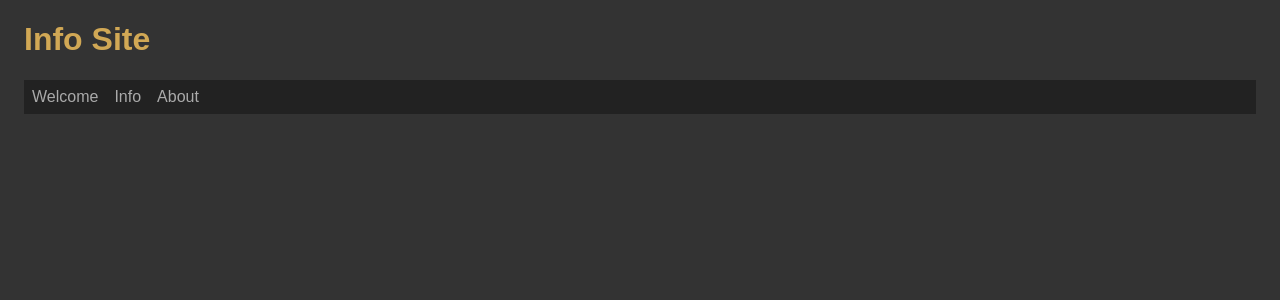
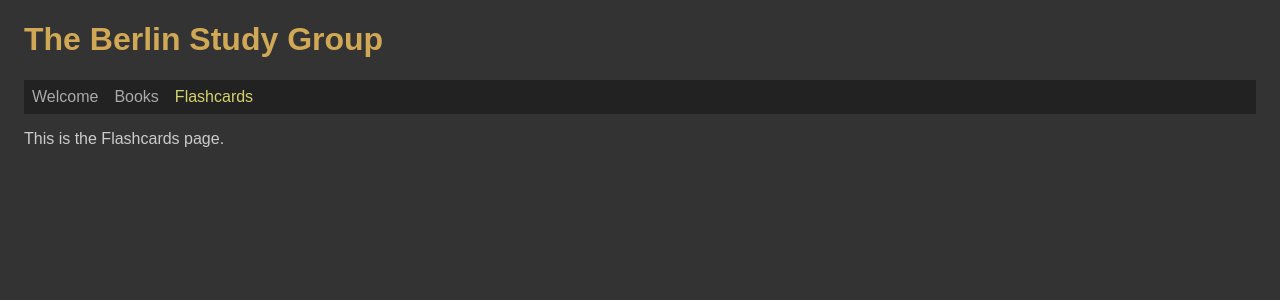
Before and after one commit to Galina-S/et-002-useContext, a React (Vite) app: page /flashcards in a window 1280 px wide. Shown: the top 300 px of the page. Built offline with nearby package versions, Linux system fonts and the light colour scheme.

Commit message:
Step 2 .1

```diff
--- a/index.html
+++ b/index.html
@@ -8,7 +8,7 @@
         href="/vite.svg" />
   <meta name="viewport"
         content="width=device-width, initial-scale=1.0" />
-  <title>Info Site</title>
+  <title>The Study Groupe</title>
   <style>
     body {
       background-color: #333;
@@ -19,7 +19,7 @@
 <body>
   <div id="root"></div>
   <script type="module"
-          src="/src/main.tsx"></script>
+          src="/src/main.jsx"></script>
 </body>
 
 </html>
--- /dev/null
+++ b/src/App.jsx
@@ -0,0 +1,30 @@
+import './App.scss';
+import { NavLink, Routes, Route, Navigate } from 'react-router-dom';
+import { PageWelcome } from './pages/PageWelcome';
+import { PageBooks } from './pages/PageBooks';
+import { PageFlashcards } from './pages/PageFlashcards';
+import { AppContext } from './AppContext';
+import { useContext } from 'react';
+
+function App() {
+	const {appTitle} = useContext(AppContext);
+	return (
+		<div className="App">
+			<h1>{appTitle}</h1>
+			<nav>
+				<NavLink to="/welcome">Welcome</NavLink>
+				<NavLink to="/books">Books</NavLink>
+				<NavLink to="/flashcards">Flashcards</NavLink>
+			</nav>
+
+			<Routes>
+				<Route path="/welcome" element={<PageWelcome />} />
+				<Route path="/books" element={<PageBooks />} />
+				<Route path="/flashcards" element={<PageFlashcards />} />
+				<Route path="/" element={<Navigate to="/welcome" replace />} />
+			</Routes>
+		</div>
+	);
+}
+
+export default App;
--- a/src/App.tsx
+++ /dev/null
@@ -1,27 +0,0 @@
-import './App.scss';
-import { NavLink, Routes, Route, Navigate } from 'react-router-dom';
-import { PageWelcome } from './pages/PageWelcome';
-import { PageInfo } from './pages/PageInfo';
-import { PageAbout } from './pages/PageAbout';
-
-function App() {
-	return (
-		<div className="App">
-			<h1>Info Site</h1>
-			<nav>
-				<NavLink to="/welcome">Welcome</NavLink>
-				<NavLink to="/info">Info</NavLink>
-				<NavLink to="/about">About</NavLink>
-			</nav>
-
-			<Routes>
-				<Route path="/welcome" element={<PageWelcome />} />
-				<Route path="/info" element={<PageInfo />} />
-				<Route path="/about" element={<PageAbout />} />
-				<Route path="/" element={<Navigate to="/welcome" replace />} />
-			</Routes>
-		</div>
-	);
-}
-
-export default App;
--- /dev/null
+++ b/src/AppContext.jsx
@@ -0,0 +1,14 @@
+import { createContext } from 'react';
+
+export const AppContext = createContext();
+
+export const AppProvider = ({ children }) => {
+    const appTitle = "The Berlin Study Group";
+
+    return (
+        <AppContext.Provider value={{ appTitle }}>
+            {children}
+        </AppContext.Provider>
+    );
+
+};
--- /dev/null
+++ b/src/main.jsx
@@ -0,0 +1,12 @@
+import ReactDOM from 'react-dom/client';
+import App from './App';
+import { BrowserRouter } from 'react-router-dom';
+import { AppProvider } from './AppContext';
+
+ReactDOM.createRoot(document.getElementById('root')).render(
+	<AppProvider>
+		<BrowserRouter>
+			<App />
+		</BrowserRouter>
+	</AppProvider>
+);
--- a/src/main.tsx
+++ /dev/null
@@ -1,9 +0,0 @@
-import ReactDOM from 'react-dom/client';
-import App from './App';
-import { BrowserRouter } from 'react-router-dom';
-
-ReactDOM.createRoot(document.getElementById('root') as HTMLElement).render(
-	<BrowserRouter>
-		<App />
-	</BrowserRouter>
-);
--- a/src/pages/PageAbout.tsx
+++ /dev/null
@@ -1,7 +0,0 @@
-export const PageAbout = () => {
-	return (
-		<>
-			<p>This is the about page.</p>
-		</>
-	);
-};
--- /dev/null
+++ b/src/pages/PageBooks.tsx
@@ -0,0 +1,7 @@
+export const PageBooks = () => {
+	return (
+		<div className="page pageBooks">
+			<p>This is the Books page.</p>
+		</div>
+	);
+};
--- /dev/null
+++ b/src/pages/PageFlashcards.tsx
@@ -0,0 +1,7 @@
+export const PageFlashcards = () => {
+	return (
+		<div className="page pageFlashcards">
+			<p>This is the Flashcards page.</p>
+		</div>
+	);
+};
--- a/src/pages/PageInfo.tsx
+++ /dev/null
@@ -1,7 +0,0 @@
-export const PageInfo = () => {
-	return (
-		<>
-			<p>This is the info page.</p>
-		</>
-	);
-};
```
